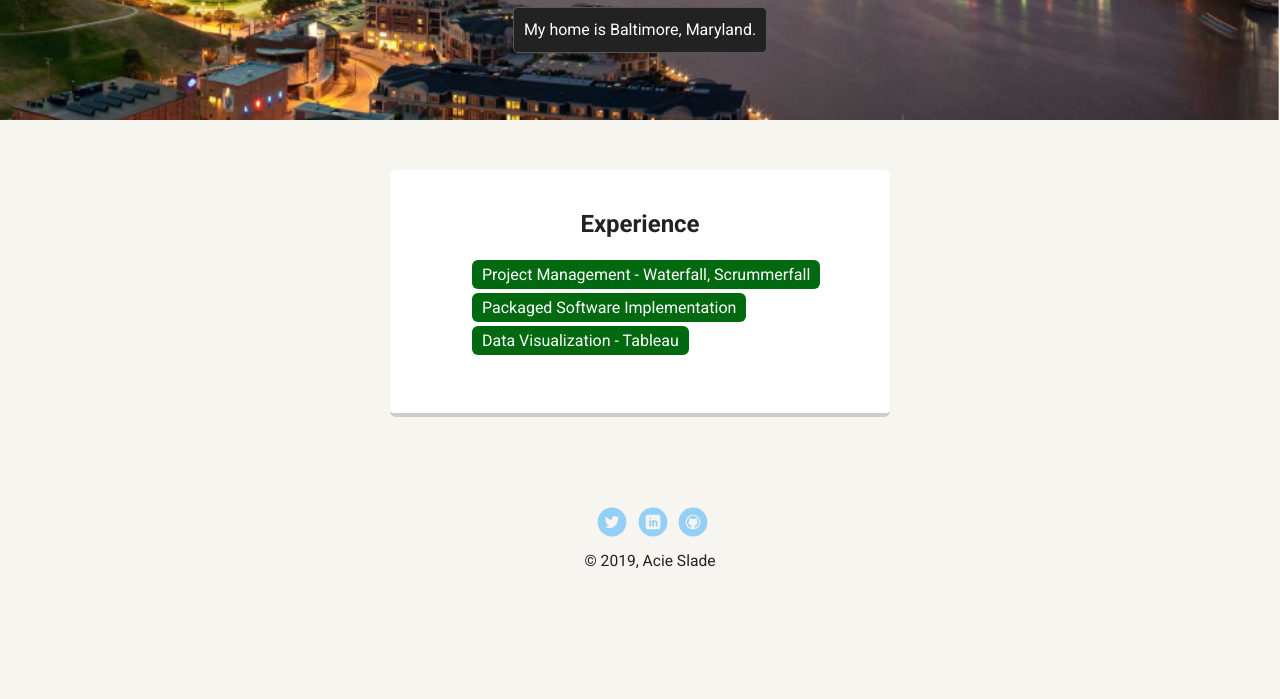
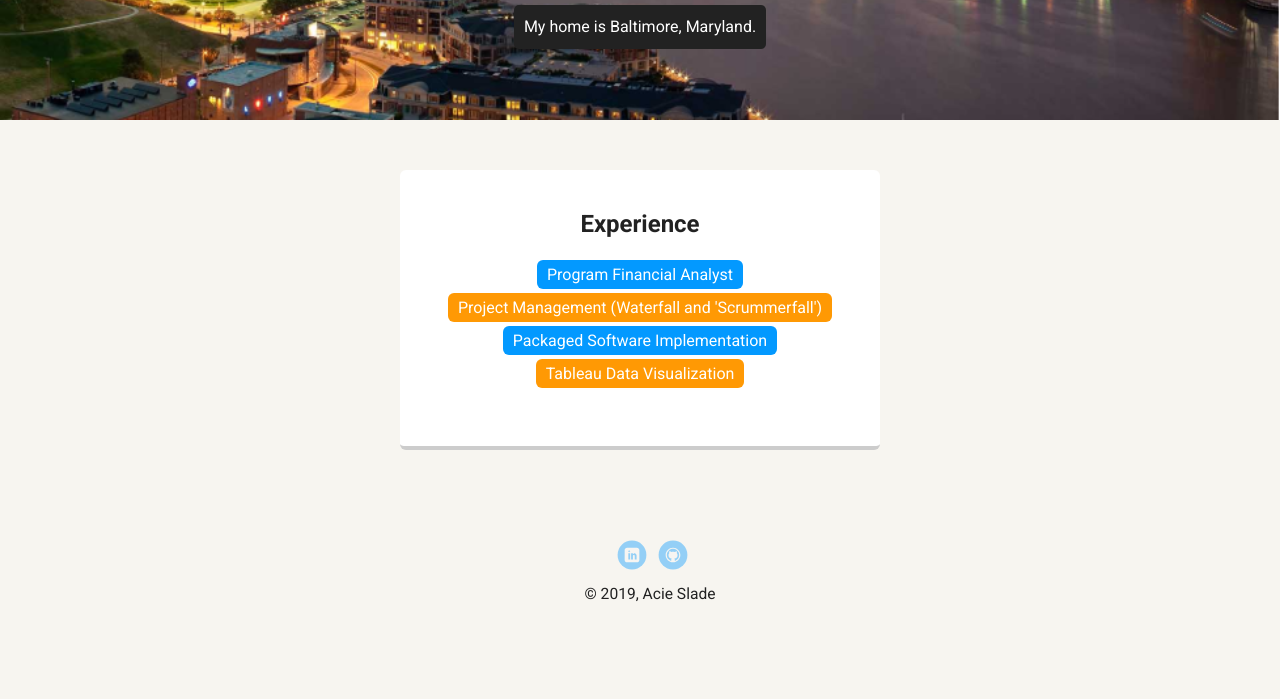
Before and after one commit to ATSlade/TechDegree_Project_01, a plain HTML site: page experience.html in a window 1280 px wide. Shown: the part 350-1049 px from the top of the page. Before the commit the page ends 1016 px from the top, so only its background shows below. Drawn offline with Linux system fonts and the light colour scheme; a web font is replaced by a local one.

Commit message:
Add files via upload

```diff
--- a/experience.html
+++ b/experience.html
@@ -14,24 +14,24 @@
         <ul class="nav">
           <li class="name">Acie Slade</li>
           <li><a href="index.html">Home</a></li>
-          <li><a href="#">Productivity</a></li>
+          <li><a href="#">Experience</a></li>
         </ul>
     </div>
 
     <header>
-      <img src="images\Carol_as_CapMarvel.png" alt="Captain Marvel 2019" class="profile-image">
+      <img src="images\Carol_as_CM.png" alt="Captain Marvel 2019" class="profile-image">
       <h1 class="tag name">Hello, I’m Acie.</h1>
       <p class="tag location">My home is Baltimore, Maryland.</p>
     </header>
 
     <main class="flex">
-
-      <div class="card">
-        <h2 class='mini-title'>Experience</h2>
-        <ul class="areas">
-            <li>Project Management - Waterfall, Scrummerfall</li>
-            <li>Packaged Software Implementation</li>
-            <li>Data Visualization - Tableau</li>
+      <div class="exp-card">
+        <h2 class='exp-title'>Experience</h2>
+        <ul class="exps">
+          <li>Program Financial Analyst</li>
+          <li>Project Management (Waterfall and 'Scrummerfall')</li>
+          <li>Packaged Software Implementation</li>
+          <li>Tableau Data Visualization</li>
         </ul>
       </div>
 
@@ -39,9 +39,8 @@
 
       <footer>
         <ul>
-          <li><a href="#" class="social twitter">Twitter</a></li>
-          <li><a href="#" class="social linkedin">LinkedIn</a></li>
-          <li><a href="#" class="social github">Github</a></li>
+          <li><a href="https://www.linkedin.com/in/acieslade/" target="_blank" class="social linkedin">LinkedIn</a></li>
+          <li><a href="https://github.com/ATSlade" target="_blank" class="social github">Github</a></li>
         </ul>
         <p class="copyright">&copy; 2019, Acie Slade</p>
       </footer>
--- a/styles.css
+++ b/styles.css
@@ -17,12 +17,12 @@ a {
   text-decoration: none;
   color: #999;
 }
+
 a:hover {
   color: #6633ff;
 }
 
 /* Section Styles */
-
 .main-nav {
   width: 100%;
   background: black;
@@ -31,6 +31,7 @@ a:hover {
   position: fixed;
   text-align: center;
 }
+
 .nav {
   display: flex;
   justify-content: space-around;
@@ -45,12 +46,15 @@ a:hover {
     margin-right: auto;
     color: white;
 }
+
 .nav li {
   padding: 5px 10px 10px 10px;
 }
+
 .nav a {
   transition: all .5s;
 }
+
 .nav a:hover {
   color: white
 }
@@ -62,9 +66,11 @@ header {
   overflow: hidden;
   padding-top: 60px;
 }
+
 header {
   line-height: 1.5;
 }
+
 header .profile-image {
   margin-top: 50px;
   width: 150px;
@@ -73,67 +79,81 @@ header .profile-image {
   border: 3px solid white;
   transition: all .5s;
 }
+
 header .profile-image:hover {
   transform: scale(1.2) rotate(5deg);
 }
+
 .tag {
   background-color: #efefef;
   color: black;
   padding: 10px;
-  border: 0.5px solid #565656;
   border-radius: 5px;
   display: table;
   margin: 10px auto;
 }
+
 .location {
   background-color: #222;
   color: #ffffff;
 }
+
 .card {
   margin: 30px;
   padding: 20px 40px 40px;
-  max-width: 500px;
+  width: 30%;
   text-align: left;
   background: #fff;
   border-bottom: 4px solid #ccc;
   border-radius: 6px;
   transition: all .5s;
 }
-.card:hover {
+
+.exp-card {
+  margin: 30px;
+  padding: 20px 40px 40px;
+  width: 40%;
+  text-align: center;
+  background: #fff;
+  border-bottom: 4px solid #ccc;
+  border-radius: 6px;
+  transition: all .5s;
+}
+
+.card:hover, .exp-card:hover {
   border-color: #ff99ff;
 }
 
-ul.skills {
+ul.skills, ul.exps {
   padding: 0;
   text-align: center;
 }
 
-.skills li {
+.skills li, .exps li {
   border-radius: 6px;
   display: inline-block;
   background: #ff9904;
   color: white;
+  list-style: none;
   padding: 5px 10px;
   margin: 2px;
 }
 
-.skills li:nth-child(odd) {
+.skills li:nth-child(odd), .exps li:nth-child(odd) {
   background: #0399ff;
 }
 
-.mini-title {
+ul.hobbies_list {
+  padding: 0;
+}
+
+.hobbies_list li {
+  line-height: 1.57em;
+}
+
+.exp-title {
   text-align: center;
 }
-
-.areas li {
-  border-radius: 6px;
-  display: inline-block;
-  background: #01690f;
-  color: white;
-  padding: 5px 10px;
-  margin: 2px;
-}
-
 
 footer {
   width: 100%;
@@ -166,18 +186,23 @@ a.social {
   opacity: .4;
   transition: all .5s;
 }
+
 a.twitter {
   background-image: url(images/twitter.svg);
 }
+
 a.linkedin {
   background-image: url(images/linkedin.svg);
 }
+
 a.github {
   background-image: url(images/github.svg);
 }
+
 a.social:hover {
   opacity: 1;
 }
+
 .clearfix {
   clear: both;
 }
@@ -217,5 +242,4 @@ a.social:hover {
     max-width: 1200px;
     margin: 40px auto;
   }
-
 }
```
Also changed, not shown: index.html (+11 -14 lines), images/Carol_as_CM.png (added).
